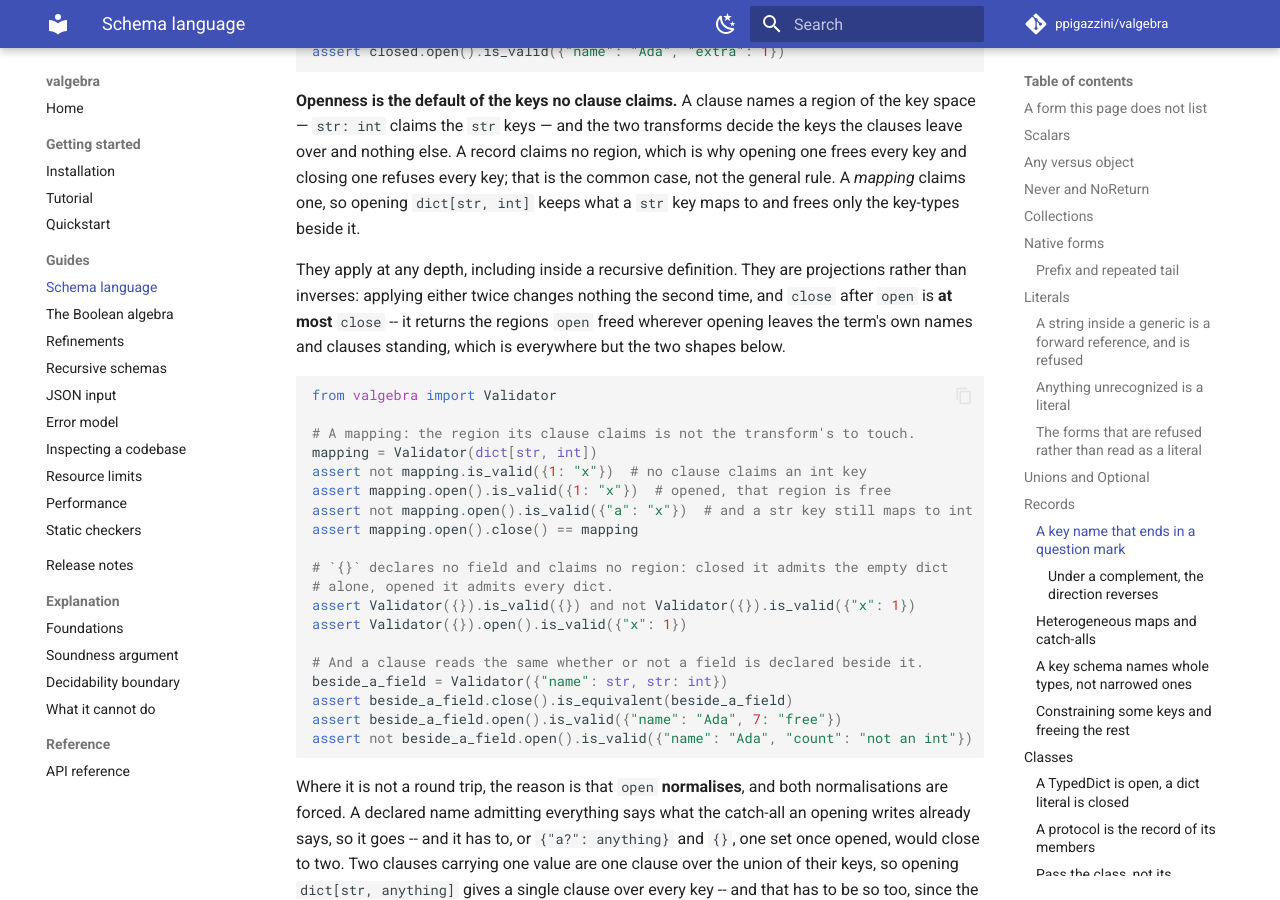
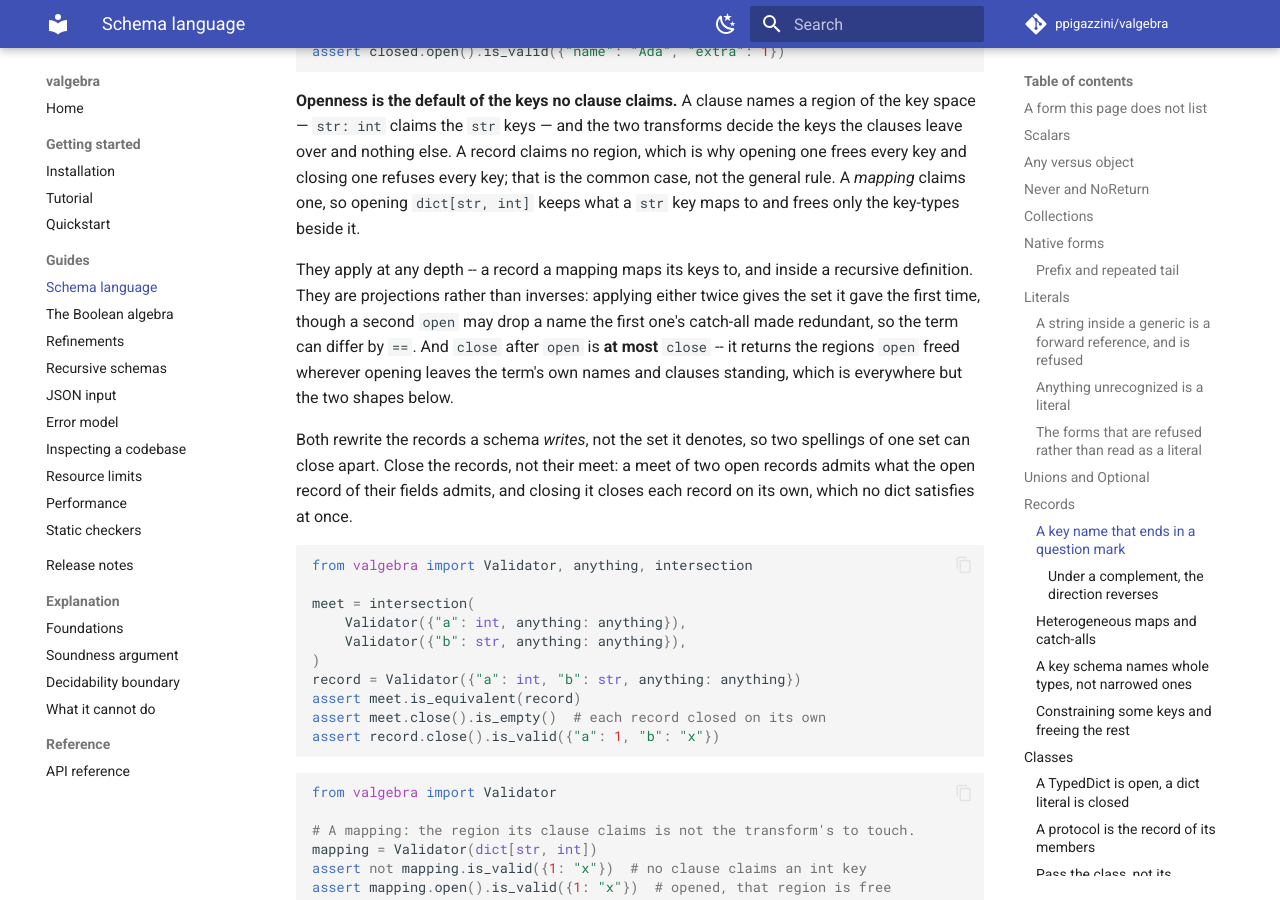
Before and after one commit to ppigazzini/valgebra, an MkDocs documentation site: the page built from docs/03-schema-language.md, in a window 1280 px wide and 900 px high, scrolled down 9837 px. Built offline with MkDocs 1.6.1 and Material for MkDocs 9.7.7, drawn with Linux system fonts in a browser that asks for light colours; comment, search, counter and statistics services are not loaded.

Commit message:
fix: open and close reach the record a mapping maps to
`open` and `close` rewrite every keyed map in the tree, a clause's key and
value included: `dict[str, {"b": int}]` opened freed the key-types beside
`str` and left the record every `str` key maps to closed, against the
transform's own docstring. The clauses are mapped before the region they
leave over is computed, since that region belongs to the clauses as they
stand afterwards.

`close` rewrites the term, as `open` does. A meet of two open records and
the open record of their fields are one set, and closing the meet closes
each record on its own, to two records no dict belongs to both of. The
theory, IR and schema-language pages called `close` a function of the set,
and the core law of that name held every pair its draw decided equal to
closing alike -- a claim this pair breaks and the draw never reached. The
claim is withdrawn and the laws are named for what they hold: closing
commutes with absorption. A second application of either operator gives
the set the first did, which a new law holds; the term may differ, since a
second `open` drops a name the first one's catch-all made redundant. The
schema-language page says to close the records rather than their meet.

````diff
--- a/docs/03-schema-language.md
+++ b/docs/03-schema-language.md
@@ -443,11 +443,31 @@ refuses every key; that is the common case, not the general rule. A *mapping*
 claims one, so opening `dict[str, int]` keeps what a `str` key maps to and frees
 only the key-types beside it.
 
-They apply at any depth, including inside a recursive definition. They are
-projections rather than inverses: applying either twice changes nothing the
-second time, and `close` after `open` is **at most** `close` -- it returns the
-regions `open` freed wherever opening leaves the term's own names and clauses
-standing, which is everywhere but the two shapes below.
+They apply at any depth -- a record a mapping maps its keys to, and inside a
+recursive definition. They are projections rather than inverses: applying
+either twice gives the set it gave the first time, though a second `open` may
+drop a name the first one's catch-all made redundant, so the term can differ by
+`==`. And `close` after `open` is **at most** `close` -- it returns the regions
+`open` freed wherever opening leaves the term's own names and clauses standing,
+which is everywhere but the two shapes below.
+
+Both rewrite the records a schema *writes*, not the set it denotes, so two
+spellings of one set can close apart. Close the records, not their meet: a meet
+of two open records admits what the open record of their fields admits, and
+closing it closes each record on its own, which no dict satisfies at once.
+
+```python
+from valgebra import Validator, anything, intersection
+
+meet = intersection(
+    Validator({"a": int, anything: anything}),
+    Validator({"b": str, anything: anything}),
+)
+record = Validator({"a": int, "b": str, anything: anything})
+assert meet.is_equivalent(record)
+assert meet.close().is_empty()  # each record closed on its own
+assert record.close().is_valid({"a": 1, "b": "x"})
+```
 
 ```python
 from valgebra import Validator
````
Also changed, not shown: CHANGELOG.md (+9 -0 lines), docs/dev/01-schema-ir.md (+6 -3 lines), docs/dev/10-theory.md (+17 -13 lines), 5 other files.
